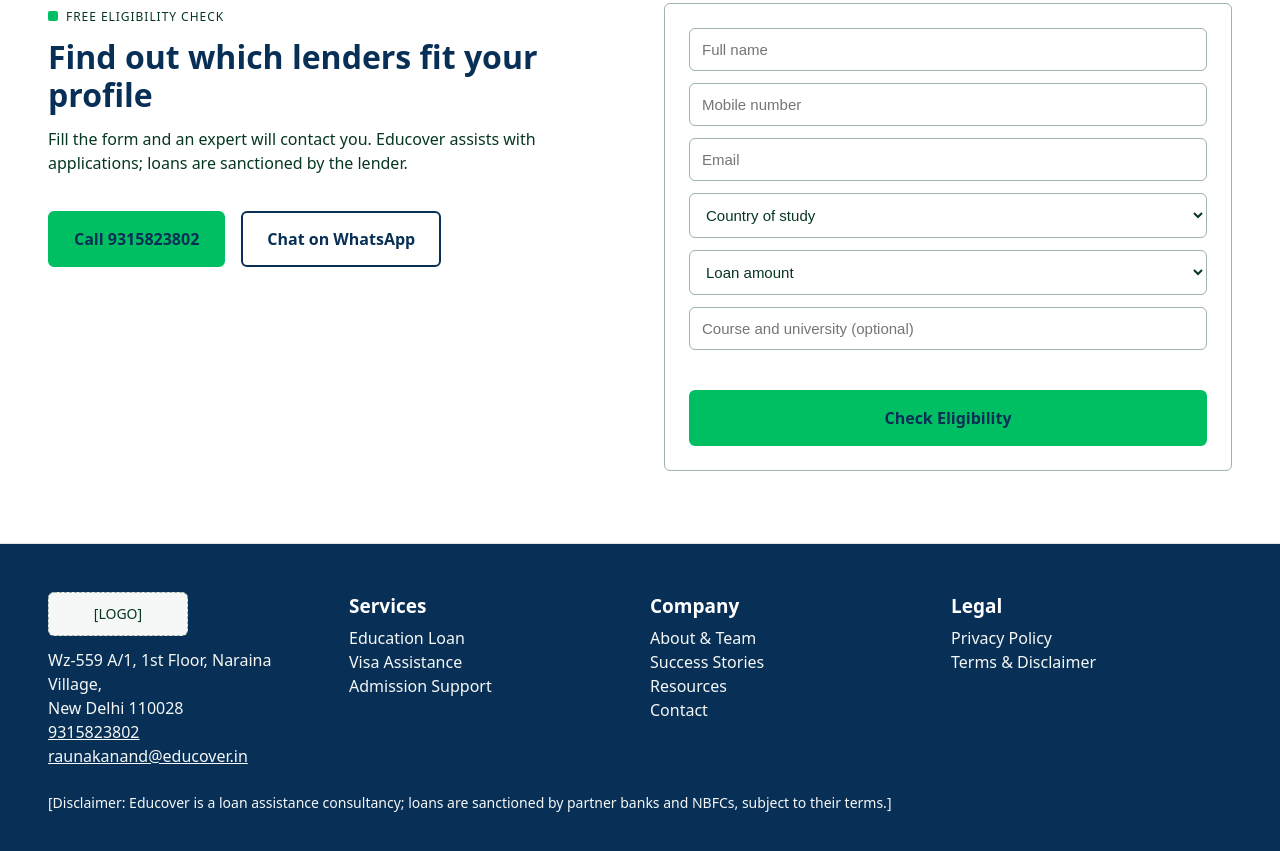
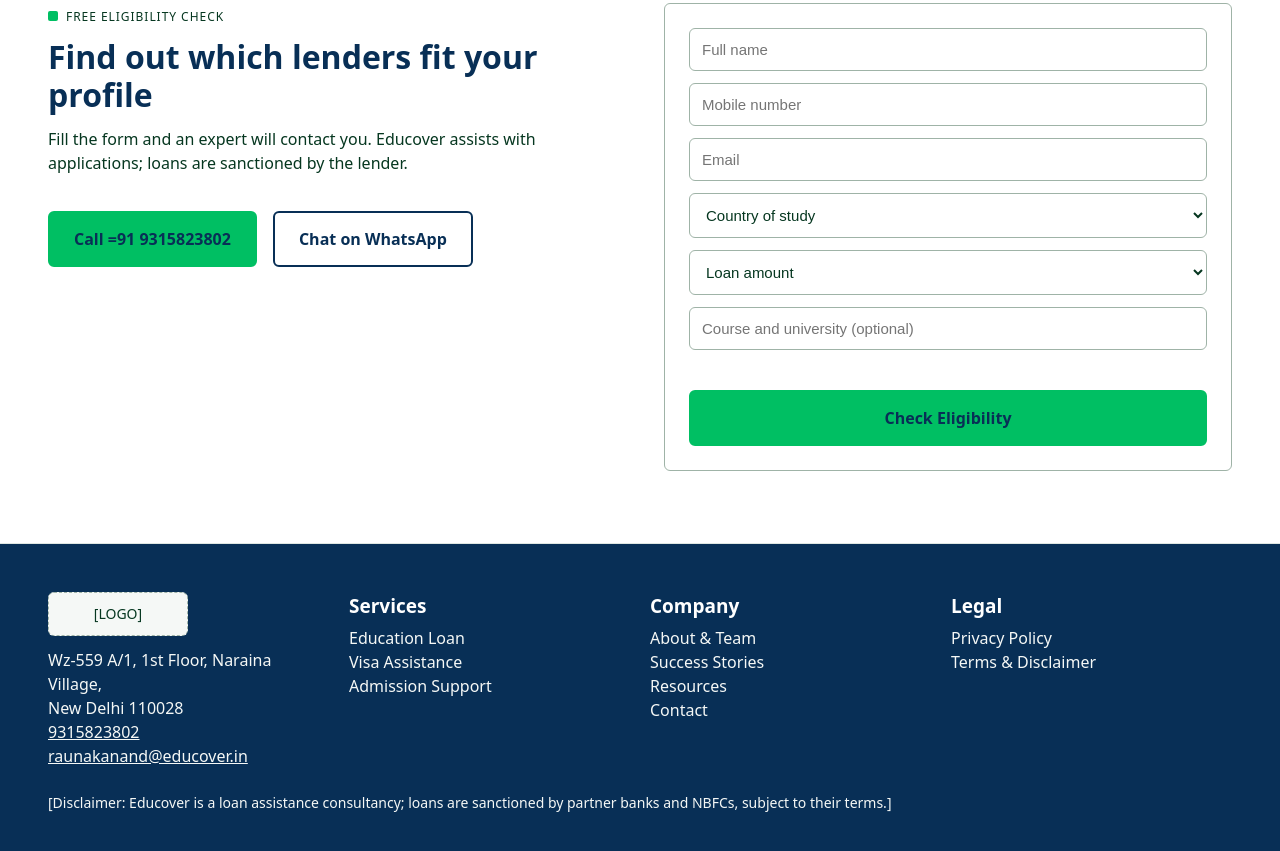
Before and after one commit to askkundan/Educoverconsultancywebsite, a plain HTML site: page index.html in a window 1280 px wide. Shown: the part 5365-6216 px from the top of the page. Drawn offline with Linux system fonts and the light colour scheme.

Commit message:
Update index.html

```diff
--- a/index.html
+++ b/index.html
@@ -149,7 +149,7 @@ a:focus-visible,button:focus-visible,.field:focus-visible{outline:3px solid #082
 </div></div>
 
 <div class="sec" id="eligibility"><div class="in grid" style="grid-template-columns:1fr 1fr;gap:48px;align-items:start">
-<div><p class="tag">Free eligibility check</p><h2>Find out which lenders fit your profile</h2><p class="sub">Fill the form and an expert will contact you. Educover assists with applications; loans are sanctioned by the lender.</p><div class="row"><a class="btn" href="tel:+919315823802">Call 9315823802</a><a class="btn btn2" href="https://wa.me/919315823802">Chat on WhatsApp</a></div></div>
+<div><p class="tag">Free eligibility check</p><h2>Find out which lenders fit your profile</h2><p class="sub">Fill the form and an expert will contact you. Educover assists with applications; loans are sanctioned by the lender.</p><div class="row"><a class="btn" href="tel:+919315823802">Call =91 9315823802</a><a class="btn btn2" href="https://wa.me/919315823802">Chat on WhatsApp</a></div></div>
 <form class="box" data-lead="eligibility" novalidate>
 <input class="field" name="name" autocomplete="name" aria-label="Full name" placeholder="Full name" required><input class="field" name="mobile" type="tel" inputmode="numeric" autocomplete="tel" aria-label="Mobile number" placeholder="Mobile number" required><input class="field" name="email" type="email" autocomplete="email" aria-label="Email" placeholder="Email"><select class="field" name="country" aria-label="Country of study" required><option value="">Country of study</option><option>USA</option><option>UK</option><option>Canada</option><option>Germany</option><option>Australia</option><option>Ireland</option><option>Other</option></select><select class="field" name="loan_amount" aria-label="Loan amount" required><option value="">Loan amount</option><option>Up to ₹10 lakh</option><option>₹10–20 lakh</option><option>₹20–50 lakh</option><option>Above ₹50 lakh</option></select><input class="field" name="course" aria-label="Course and university" placeholder="Course and university (optional)">
 <p class="msg" role="status" aria-live="polite"></p>
```
